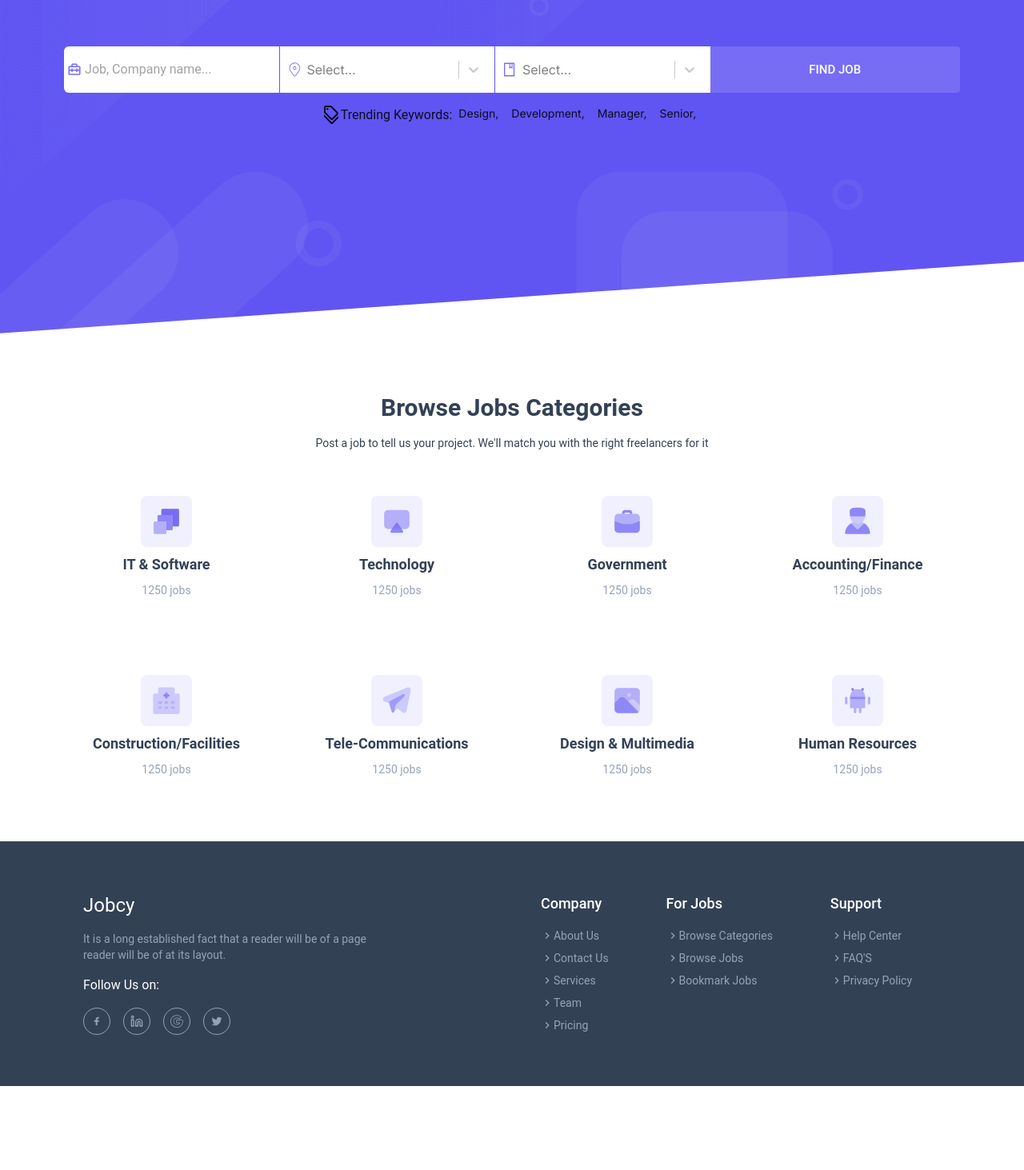
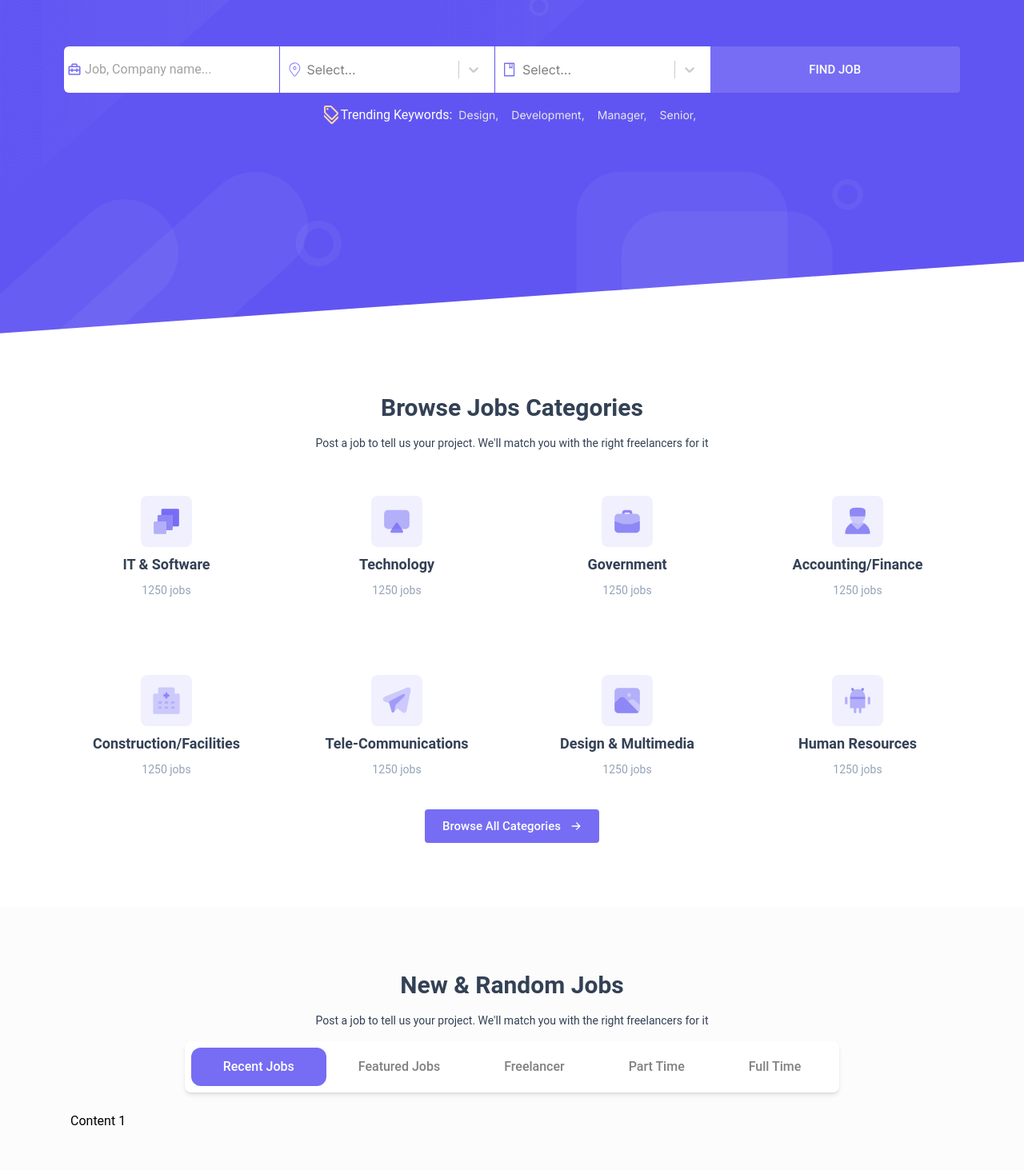
Before and after one commit to refugedesigns/jobcy, a Next.js app in the folder client/: page / in a window 1280 px wide. Shown: the part 407-1870 px from the top of the page at 80% size. Before the commit the page ends 1765 px from the top, so only its background shows below. Built offline with nearby package versions, Linux system fonts and the light colour scheme.

Commit message:
completed shortlisted-jobs tabs

```diff
--- a/client/app/components/CategoryIcon.tsx
+++ b/client/app/components/CategoryIcon.tsx
@@ -15,7 +15,7 @@ const CategoryIcons = (props: Props) => {
         {props.icon}
       </Box>
       <Typography variant='body2' className='font-bold text-lg text-slate-700'>{props.title}</Typography>
-      <Typography variant='body2' className="text-slate-400">{props.except} jobs</Typography>
+      <Typography  variant='body2' className="text-slate-400">{props.except} jobs</Typography>
     </motion.div>
   );
 }
--- a/client/app/components/HeroSection.tsx
+++ b/client/app/components/HeroSection.tsx
@@ -48,7 +48,7 @@ const HeroSection = () => {
       </Typography>
       <Typography
         variant="body2"
-        className="py-4 text-center mx-auto w-full md:text-lg"
+        className="py-4 text-center mx-auto w-full md:text-lg text-white"
       >
         Find jobs, create trackable resumes and enrich your applications
       </Typography>
@@ -57,7 +57,9 @@ const HeroSection = () => {
           name="company"
           id="company"
           placeholder="Job, Company name..."
-          startAdornment={<BiBriefcaseAlt2 className="px-1 h-7 w-7 text-primary-blue" />}
+          startAdornment={
+            <BiBriefcaseAlt2 className="px-1 h-7 w-7 text-primary-blue dark:text-slate-600" />
+          }
           className="bg-white rounded-md lg:flex-1 lg:rounded-tr-none lg:rounded-br-none py-3 lg:py-0"
           fullWidth
           variant="outlined"
@@ -66,7 +68,7 @@ const HeroSection = () => {
         />
         <Divider orientation="vertical" className="hidden lg:block" />
         <Box className="relative lg:flex-1">
-          <CiLocationOn className="absolute z-10 top-1/2 transform -translate-y-1/2 h-[2.3rem] w-[2.3rem] px-2 text-primary-blue" />
+          <CiLocationOn className="absolute z-10 top-1/2 transform -translate-y-1/2 h-[2.3rem] w-[2.3rem] px-2 text-primary-blue dark:text-slate-600" />
           <Select
             className="basic-single lg:flex-1 lg:rounded-none"
             classNamePrefix="select"
@@ -83,8 +85,8 @@ const HeroSection = () => {
                 boxShadow: "none",
                 paddingLeft: 16,
                 "&:hover": {
-                  cursor: "pointer"
-                }
+                  cursor: "pointer",
+                },
               }),
               container: (base) => ({
                 ...base,
@@ -95,15 +97,15 @@ const HeroSection = () => {
                 borderRadius: 5,
                 backgroundColor: "white",
                 "&:hover": {
-                  cursor: "pointer"
-                }
+                  cursor: "pointer",
+                },
               }),
             }}
           />
         </Box>
         <Divider orientation="vertical" className="hidden lg:block" />
         <Box className="relative lg:flex-1 hover:cursor-pointer">
-          <AiOutlineBook className="absolute z-10 top-1/2 transform -translate-y-1/2 h-[2.2rem] w-[2.2rem] px-2 text-primary-blue" />
+          <AiOutlineBook className="absolute z-10 top-1/2 transform -translate-y-1/2 h-[2.2rem] w-[2.2rem] px-2 text-primary-blue dark:text-slate-600" />
           <Select
             className="basic-single lg:flex-1 lg:rounded-none"
             classNamePrefix="select"
@@ -120,8 +122,8 @@ const HeroSection = () => {
                 boxShadow: "none",
                 paddingLeft: 16,
                 "&:hover": {
-                  cursor: "pointer"
-                }
+                  cursor: "pointer",
+                },
               }),
               container: (base) => ({
                 ...base,
@@ -132,8 +134,8 @@ const HeroSection = () => {
                 borderRadius: 5,
                 backgroundColor: "white",
                 "&:hover": {
-                  cursor: "pointer"
-                }
+                  cursor: "pointer",
+                },
               }),
             }}
           />
@@ -148,14 +150,16 @@ const HeroSection = () => {
           Find Job
         </Button>
       </Box>
-      <Box className="flex justify-center w-full flex-wrap text-sm">
-        <Box className="flex justify-center">
-          <MdOutlineDiscount className="h-6 w-6" />
-          <Typography className="whitespace-nowrap">Trending Keywords:</Typography>
+      <Box className="flex justify-center items-center w-full flex-wrap text-sm">
+        <Box className="flex justify-center items-center">
+          <MdOutlineDiscount className="h-6 w-6 text-orange-200" />
+          <Typography className="whitespace-nowrap text-white">
+            Trending Keywords:
+          </Typography>
         </Box>
           {["Design", "Development", "Manager", "Senior"].map(
             (keyword, index) => (
-              <Link className="mx-2" href="#" key={index}>
+              <Link className="mx-2 text-gray-200" href="#" key={index}>
                 {keyword},
               </Link>
             )
--- a/client/app/components/JobCategories.tsx
+++ b/client/app/components/JobCategories.tsx
@@ -1,5 +1,6 @@
+import React from 'react'
 import { Container, Grid } from '@mui/material'
-import React from 'react'
+import { BsArrowRightShort } from "react-icons/bs";
 import SectionTitles from './SectionTitles'
 import CategoryIcon from './CategoryIcon'
 import TechIcon from './svgs/TechIcon'
@@ -10,10 +11,11 @@ import ConsIcon from './svgs/ConsIcon'
 import CommIcon from './svgs/CommIcon'
 import DesignIcon from './svgs/DesignIcon'
 import HumanIcon from './svgs/HumanIcon'
+import AnimatedButton from '@/ui/AnimatedButton'
 
 const JobCategories = () => {
   return (
-    <Container maxWidth="lg" className="my-10 ">
+    <Container maxWidth="lg" className="my-10">
       <SectionTitles
         title="Browse Jobs Categories"
         except="Post a job to tell us your project. We'll match you with the right freelancers for it"
@@ -76,6 +78,14 @@ const JobCategories = () => {
           </Grid>
         </Grid>
       </Grid>
+      <AnimatedButton
+        size="large"
+        disableElevation
+        className="bg-primary-blue capitalize flex justify-center mx-auto"
+        endIcon={<BsArrowRightShort />}
+        variant="contained"
+        buttonText="Browse All Categories"
+      />
     </Container>
   );
 }
--- /dev/null
+++ b/client/app/components/ShortlistedJobs.tsx
@@ -0,0 +1,69 @@
+import React, { useState } from "react";
+import { Container, Tabs, useMediaQuery } from "@mui/material";
+import { useTheme } from "@mui/material/styles";
+import SectionTitles from "./SectionTitles";
+import CustomTab from "@/ui/CustomTab";
+import CustomTabPanel from "@/ui/CustomTabPanel";
+
+
+function a11yProps(index: number): { [key: string]: string } {
+  return {
+    id: `simple-tab-${index}`,
+    "aria-controls": `simple-tabpanel-${index}`,
+  };
+}
+
+const ShortlistedJobs = () => {
+  const [value, setValue] = useState<number>(0);
+  const theme = useTheme()
+  const matches = useMediaQuery(theme.breakpoints.up("md"))
+
+  const handleChangeTab = (event: React.SyntheticEvent, newValue: number) => {
+    setValue(newValue);
+  };
+  return (
+    <Container maxWidth="lg">
+      <SectionTitles
+        title="New & Random Jobs"
+        except="Post a job to tell us your project. We'll match you with the right freelancers for it"
+      />
+
+      <Tabs
+        value={value}
+        onChange={handleChangeTab}
+        aria-label="basic tabs example"
+        TabIndicatorProps={{
+          sx: {
+            bgcolor: "transparent",
+          },
+        }}
+        orientation={matches ? "horizontal" : "vertical"}
+        className={`shadow-md ${!matches ? "w-full" : "w-min"} mx-auto rounded-lg p-2 bg-white`}
+        centered
+      >
+        <CustomTab label="Recent Jobs" {...a11yProps(0)} />
+        <CustomTab label="Featured Jobs" {...a11yProps(1)} />
+        <CustomTab label="Freelancer" {...a11yProps(2)} />
+        <CustomTab label="Part Time" {...a11yProps(3)} />
+        <CustomTab label="Full Time" {...a11yProps(4)} />
+      </Tabs>
+      <CustomTabPanel value={value} index={0}>
+        <span className="text-black">Content 1</span>
+      </CustomTabPanel>
+      <CustomTabPanel value={value} index={1}>
+        Content 2
+      </CustomTabPanel>
+      <CustomTabPanel value={value} index={2}>
+        Content 3
+      </CustomTabPanel>
+      <CustomTabPanel value={value} index={3}>
+        Content 4
+      </CustomTabPanel>
+      <CustomTabPanel value={value} index={4}>
+        Content 5
+      </CustomTabPanel>
+    </Container>
+  );
+};
+
+export default ShortlistedJobs;
--- a/client/app/page.tsx
+++ b/client/app/page.tsx
@@ -3,6 +3,7 @@
 import { Box } from "@mui/material";
 import HeroSection from "./components/HeroSection";
 import JobCategories from "./components/JobCategories";
+import ShortlistedJobs from "./components/ShortlistedJobs";
 
 export default function Home() {
   return (
@@ -14,6 +15,9 @@ export default function Home() {
       <Box className="z-20 w-full">
         <JobCategories />
       </Box>
+      <Box className="bg-gray-100 w-full bg-opacity-30 my-10 py-20">
+        <ShortlistedJobs />
+      </Box>
     </main>
   );
 }
--- /dev/null
+++ b/client/ui/AnimatedButton.tsx
@@ -0,0 +1,21 @@
+import React from "react";
+import { Button } from "@mui/material";
+import { motion } from "framer-motion";
+
+type Props = {
+  buttonText: string;
+};
+
+type otherProps = {
+  [key: string]: any;
+};
+
+const AnimatedButton = ({ buttonText, ...props }: Props & otherProps) => {
+  return (
+    <motion.div className="w-full mx-auto py-5" whileHover={{ y: -5 }} transition={{ duration: 0.5, ease: "easeOut" }}>
+      <Button {...props}>{buttonText}</Button>
+    </motion.div>
+  );
+};
+
+export default AnimatedButton;
--- /dev/null
+++ b/client/ui/CustomTab.tsx
@@ -0,0 +1,39 @@
+import React from "react";
+import { Tab } from "@mui/material";
+
+type Props = {
+  [key: string]: any;
+}
+
+const CustomTab = (props: Props) => {
+    const {...other } = props;
+  return (
+    <Tab
+      sx={{
+        backgroundColor: "#fffff",
+        textTransform: "capitalize",
+        fontSize: {xs: "0.8rem", lg: "1rem"},
+        color: "#808080",
+        whiteSpace: "nowrap",
+        "&.Mui-selected": {
+          backgroundColor: "#766df4",
+          color: "white",
+          textTransform: "capitalize",
+          fontSize: {xs:"0.8rem", lg: "1rem"},
+          border: "none",
+          borderRadius: 3,
+
+        },
+        px: 5,
+        py: 0.5,
+        minWidth: {
+          xs: "100%",
+          md: "auto",
+        },
+      }}
+      {...other}
+    />
+  );
+};
+
+export default CustomTab;
--- /dev/null
+++ b/client/ui/CustomTabPanel.tsx
@@ -0,0 +1,30 @@
+import React from 'react'
+import { Box, Typography } from "@mui/material"
+
+type Props = {
+    children: React.ReactNode;
+    index:number;
+    value: number;
+}
+
+const CustomTabPanel = (props: Props) => {
+    const { children, value, index, ...other } = props
+  return (
+    <div
+      role="tabpanel"
+      hidden={value !== index}
+      id={`simple-tabpanel-${index}`}
+      aria-labelledby={`simple-tab-${index}`}
+      {...other}
+    >
+      {value === index && (
+        <Box sx={{ p: 3 }}>
+          <Typography>{children}</Typography>
+        </Box>
+      )}
+    </div>
+  );
+}
+
+
+export default CustomTabPanel
```
